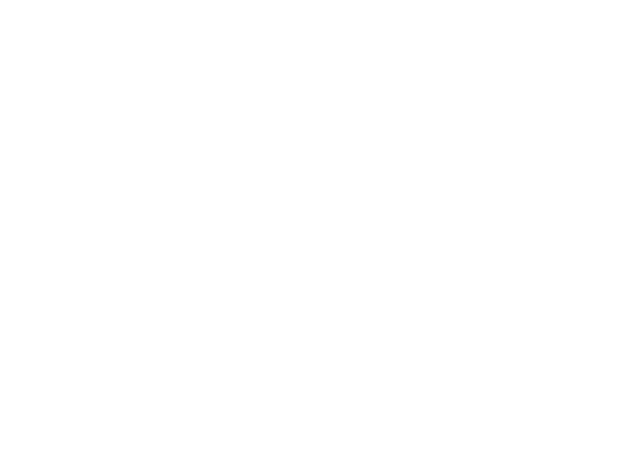
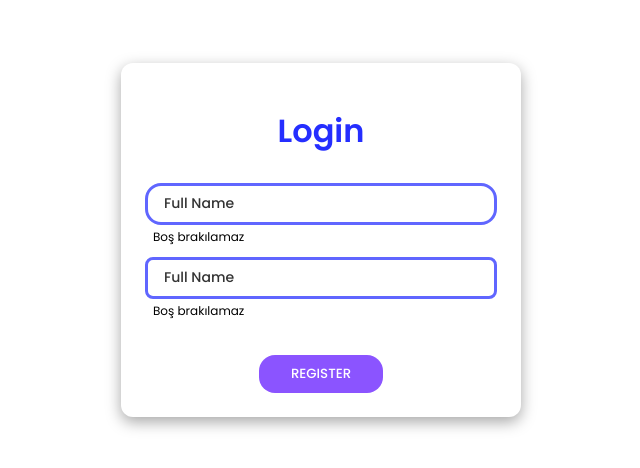
Before and after one commit to devisasari/vue-login-form-workshop-team-apple-1, a Vue app: page / in a window 1280 px wide. Shown: the part 160-628 px from the top of the page, without its empty margins (319-959 px from the left). Built offline with nearby package versions, Linux system fonts and the light colour scheme.

Commit message:
add form and inputs

```diff
--- a/src/App.vue
+++ b/src/App.vue
@@ -1,10 +1,21 @@
 <script setup>
-
+import LoginForm from './components/Forms/LoginForm.vue';
+// import RegisterForm from './components/Forms/RegisterForm.vue';
 </script>
 
 <template>
-
+	<div class="container">
+		<LoginForm />
+		<!-- <RegisterForm /> -->
+	</div>
 </template>
 
-<style scoped>
+<style lang="scss">
+.container {
+	display: flex;
+	flex-direction: column;
+	align-items: center;
+	justify-content: center;
+	min-height: 100vh;
+}
 </style>
--- a/src/components/Button/Button.vue
+++ b/src/components/Button/Button.vue
@@ -8,18 +8,30 @@
 
 <style lang="scss">
 .btn {
-	padding: 16px 32px;
+	padding: 9px 32px;
 	border: none;
 	cursor: pointer;
 	transition: all 0.2s ease-in-out;
+	font-weight: 500;
 
 	&-primary {
 		background-color: #8b54ff;
-		color: white;
+		color: #fff;
+		border-radius: 16px;
 
 		&:hover {
 			background-color: #613ab2;
 		}
 	}
+
+	&-secondary {
+		background-color: #6066ff;
+		color: #fff;
+		border-radius: 16px;
+
+		&:hover {
+			background-color: #4347b2;
+		}
+	}
 }
 </style>
--- a/src/components/Forms/LoginForm.vue
+++ b/src/components/Forms/LoginForm.vue
@@ -0,0 +1,75 @@
+<script setup>
+import Button from '../Button/Button.vue';
+
+</script>
+
+<template>
+	<form class="form">
+		<div class="form__title">Login</div>
+		<div class="form__group">
+			<input type="email" id="email" class="form__input rounded"  placeholder="Full Name"/>
+			<label for="email" class="form__label">Boş brakılamaz</label>
+		</div>
+
+		<div class="form__group">
+			<input type="phone" id="phone" class="form__input"  placeholder="Full Name"/>
+			<label for="phone" class="form__label">Boş brakılamaz</label>
+		</div>
+
+		<Button name="Register" variant="primary" classes="text-uppercase mt-4" />
+	</form>
+</template>
+
+<style lang="scss">
+.form {
+	padding: 24px;
+	box-shadow: rgba(0, 0, 0, 0.35) 0px 5px 15px;
+	border-radius: 12px;
+	display: flex;
+	flex-direction: column;
+	align-items: center;
+	justify-content: center;
+	width: 100%;
+	max-width: 400px;
+	gap: 8px;
+	&__title {
+		margin: 32px 0;
+		font-size: 32px;
+		font-weight: 600;
+		color: #252eff;
+		width: 100%;
+		text-align: center;
+	}
+	&__group {
+		position: relative;
+		width: 100%;
+		display: flex;
+		flex-direction: column;
+	}
+
+	&__input {
+		width: 100%;
+		padding: 8px 16px;
+		border: none;
+		border-radius: 8px;
+		background-color: #fff;
+		border: 3px solid #6066ff;
+		transition: all 0.3s ease-in-out;
+
+		&::placeholder {
+			color: #333;
+			font-size: 14px;
+			font-weight: 500;
+		}
+
+		&:focus {
+			border-color: rgb(196, 196, 196);
+		}
+	}
+
+	&__label {
+		font-size: 12px;
+		margin-left: 8px;
+	}
+}
+</style>
--- a/src/components/Forms/RegisterForm.vue
+++ b/src/components/Forms/RegisterForm.vue
@@ -0,0 +1,92 @@
+<script setup>
+import Button from '../Button/Button.vue';
+
+</script>
+
+<template>
+	<form class="form">
+		<div class="form__title">Register</div>
+		<div class="form__group">
+			<input type="text" id="fullname" class="form__input" placeholder="Full Name" />
+			<label for="fullname" class="form__label">Boş brakılamaz</label>
+		</div>
+
+		<div class="form__group">
+			<input type="email" id="email" class="form__input" placeholder="Full Name" />
+			<label for="email" class="form__label">Boş brakılamaz</label>
+		</div>
+
+		<div class="form__group">
+			<input type="phone" id="phone" class="form__input" placeholder="Full Name" />
+			<label for="phone" class="form__label">Boş brakılamaz</label>
+		</div>
+
+		<div class="form__group form__group--password">
+			<input type="password" id="password" class="form__input" placeholder="Full Name" />
+			<label for="password" class="form__label">Boş brakılamaz</label>
+		</div>
+
+		<div class="form__group form__group--password">
+			<input type="password" id="passwordConfirm" class="form__input" placeholder="Full Name" />
+			<label for="passwordConfirm" class="form__label">Boş brakılamaz</label>
+		</div>
+		<Button name="Register" variant="primary" classes="w-100 mt-4" />
+		<Button name="Have account ? Sing in" variant="secondary" classes="w-100 mt-1" />
+	</form>
+</template>
+
+<style lang="scss">
+.form {
+	padding: 24px;
+	box-shadow: rgba(0, 0, 0, 0.35) 0px 5px 15px;
+	border-radius: 12px;
+	display: flex;
+	flex-direction: column;
+	align-items: center;
+	justify-content: center;
+	width: 100%;
+	max-width: 400px;
+	gap: 8px;
+
+	&__title {
+		margin: 32px 0;
+		font-size: 32px;
+		font-weight: 600;
+		color: #252eff;
+		width: 100%;
+		text-align: center;
+	}
+
+	&__group {
+		position: relative;
+		width: 100%;
+		display: flex;
+		flex-direction: column;
+	}
+
+	&__input {
+		width: 100%;
+		padding: 8px 16px;
+		border: none;
+		border-radius: 8px;
+		background-color: #fff;
+		border: 3px solid #6066ff;
+		transition: all 0.3s ease-in-out;
+
+		&::placeholder {
+			color: #333;
+			font-size: 14px;
+			font-weight: 500;
+		}
+
+		&:focus {
+			border-color: rgb(196, 196, 196);
+		}
+	}
+
+	&__label {
+		font-size: 12px;
+		margin-left: 8px;
+	}
+}
+</style>
--- a/src/main.scss
+++ b/src/main.scss
@@ -1,7 +1,7 @@
-@import url('https://fonts.googleapis.com/css2?family=Poppins:wght@100;200;300;400;500;600;700&display=swap');
+@import url("https://fonts.googleapis.com/css2?family=Poppins:wght@100;200;300;400;500;600;700&display=swap");
 
 :root {
-	font-family: 'Poppins', sans-serif;
+	font-family: "Poppins", sans-serif;
 	font-size: 16px;
 	line-height: 24px;
 	font-weight: 400;
@@ -17,9 +17,24 @@
 	margin: 0;
 	padding: 0;
 	box-sizing: border-box;
-	font-family: 'Poppins', sans-serif;
+	font-family: "Poppins", sans-serif;
 }
 
 a {
 	text-decoration: none;
 }
+.w-100 {
+	width: 100%;
+}
+.mt-4{
+	margin-top: 24px;
+}
+.mt-1{
+	margin-top: 8px;
+}
+.rounded{
+	border-radius: 16px !important;
+}
+.text-uppercase{
+	text-transform: uppercase;
+}
```
